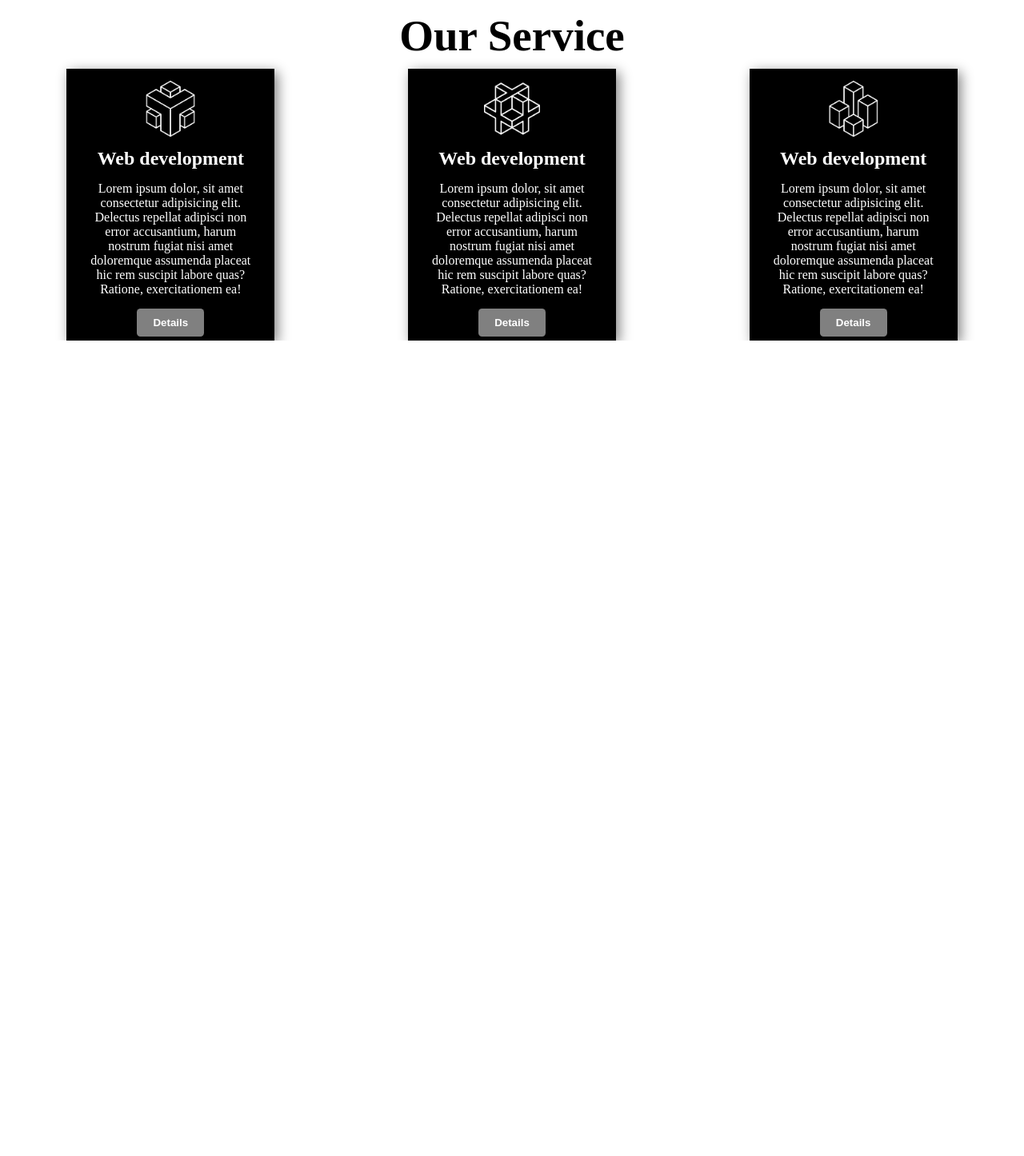
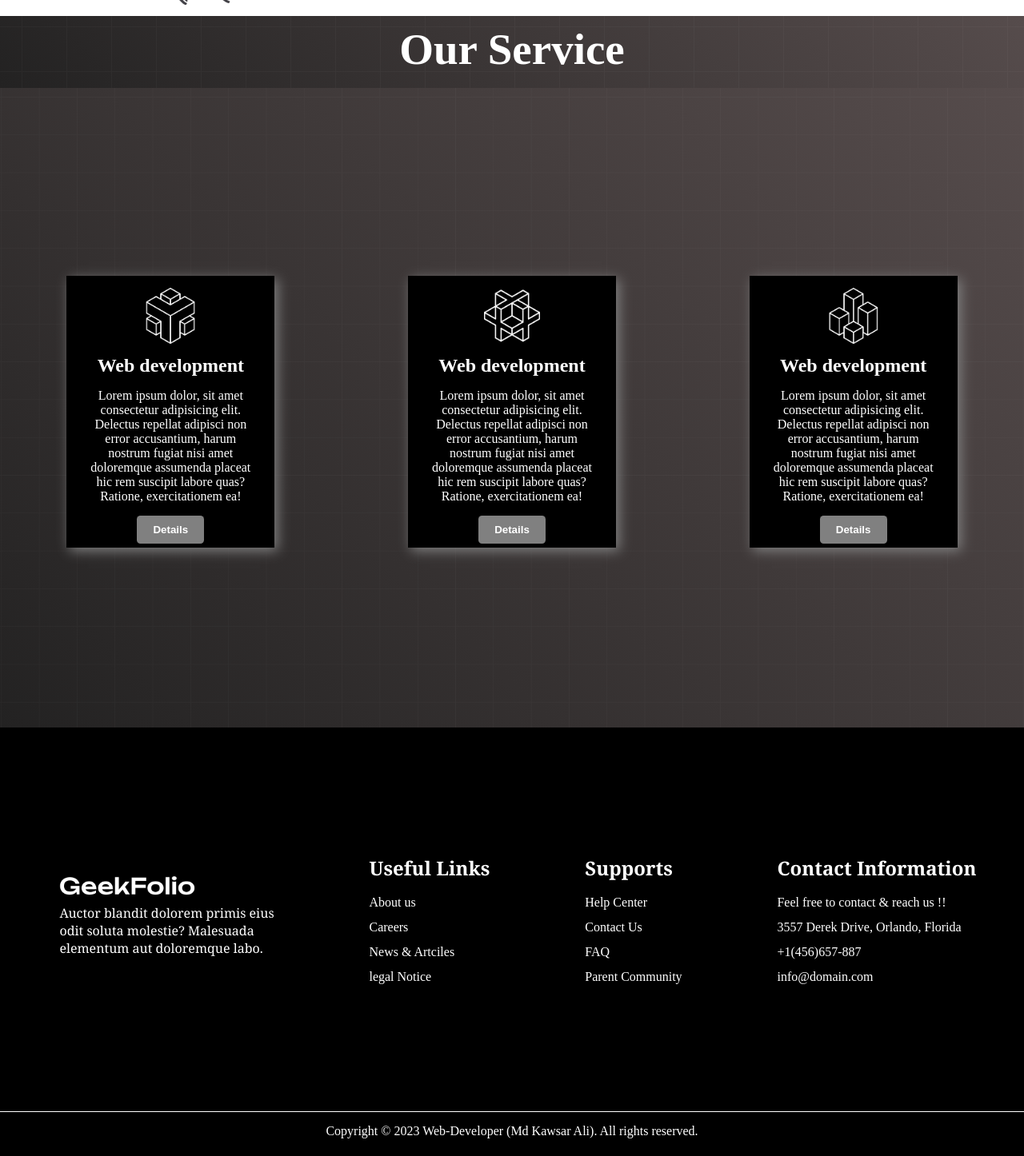
Before and after one commit to kawsartkg64/digital-products, a plain HTML site: page index.html in a window 1280 px wide. Shown: the part 1275-2721 px from the top of the page at 80% size. Before the commit the page ends 1701 px from the top, so only its background shows below. Drawn offline with Linux system fonts and the light colour scheme.

Commit message:
footer fainal commit

```diff
--- a/index.html
+++ b/index.html
@@ -7,6 +7,8 @@
     <link rel="stylesheet" href="style.css">
 </head>
 <body>
+    <!-- This is Heading section-->
+
     <header>
         <nav>
             <div class="main-container">
@@ -22,6 +24,7 @@
             </div>
         </nav>
     </header>
+    <!--This is Main Content Section-->
     <main>
         <div class="banner-hero1">
             <div class="banner-text">
@@ -51,9 +54,11 @@
                   </div>
             </div>
         </section>
+        <!--This is service area-->
         <section>
             <h1 class="title1 about-title">Our Service</h1>
             <div class="service-container">
+
                 <div class="box">
                     <img class="icon" src="./icon/0.png" alt="">
                     <h2 class="box-title">Web development</h2>
@@ -75,6 +80,41 @@
             </div>
         </section>
     </main>
-    <footer></footer>
+    <footer>
+        <section>
+            <div class="main-footer">
+            <div class="menu-1">
+                <img class="footer-logo" src="./logo/logo-light.png" alt="">
+                <p class="footer-sub">Auctor blandit dolorem primis eius <br> odit soluta molestie? Malesuada <br> elementum aut doloremque labo.</p>
+            </div>
+            <div class="menu-2">
+                <h2 class="footer-sub">Useful Links</h2>
+                <li class="footer-item">About us</li>
+                <li class="footer-item">Careers</li>
+                <li class="footer-item">News & Artciles</li>
+                <li class="footer-item">legal Notice</li>
+            </div>
+            <div class="menu-3">
+                <h2 class="footer-sub" >Supports</h2>
+
+                    <li class="footer-item">Help Center</li>
+                    <li class="footer-item">Contact Us</li>
+                    <li class="footer-item">FAQ</li>
+                    <li class="footer-item">Parent Community</li>
+
+            </div>
+            <div class="menu-4">
+                <h2 class="footer-sub">Contact Information</h2>
+                <li class="footer-item">Feel free to contact & reach us !!</li>
+                <li class="footer-item">3557 Derek Drive, Orlando, Florida</li>
+                <li class="footer-item">+1(456)657-887</li>
+                <li class="footer-item">info@domain.com</li>
+            </div>
+
+
+        </div>
+        </section>
+        <p class="Copyright">Copyright &copy 2023 Web-Developer (Md Kawsar Ali). All rights reserved.</p>
+    </footer>
 </body>
 </html>
--- a/style.css
+++ b/style.css
@@ -74,11 +74,16 @@
     flex-direction: row-reverse;
     margin: 10px;
 
+
 }
 .about-title{
     text-align: center;
     padding-top: 10px;
     margin-top: 10px;
+    color: white;
+    background-image: url('./images/background.png'),
+    linear-gradient(45deg, #232222,#564c4c);
+    height: 10vh;
 }
 .box{
     width: 230px;
@@ -106,4 +111,57 @@
 .service-container{
     display: flex;
     justify-content:space-around;
+    background-image: url('./images/background.png'),
+    linear-gradient(45deg, #232222,#564c4c);
+    background-size: cover;
+    background-position: center;
+    background-repeat: no-repeat;
+    height: 100vh;
+    align-items: center;
+
 }
+.main-footer{
+    display: flex;
+    justify-content: space-around;
+    align-items: center;
+    height: 60vh;
+
+    background-color: black;
+    color: white;
+}
+.footer-logo{
+    width: 170px;
+
+}
+.menu-1{
+    padding-right: 15px;
+    margin-left: 30px;
+}
+.menu-2{
+
+    margin: 15px;
+}
+.menu-3{
+    margin: 15px;
+}
+.menu-4{
+    margin: 15px;
+}
+.footer-sub{
+    font-family: Georgia, 'Times New Roman', Times, serif;
+    margin-bottom: 10px;
+}
+.footer-item{
+    padding-top: 8px;
+    list-style-type: none;
+    margin-top: 5px;
+}
+.Copyright{
+    text-align: center;
+    color: white;
+    background-color: black;
+    height: 40px;
+    border-top: 1px solid white;
+    padding-top: 15px;
+
+}
```
